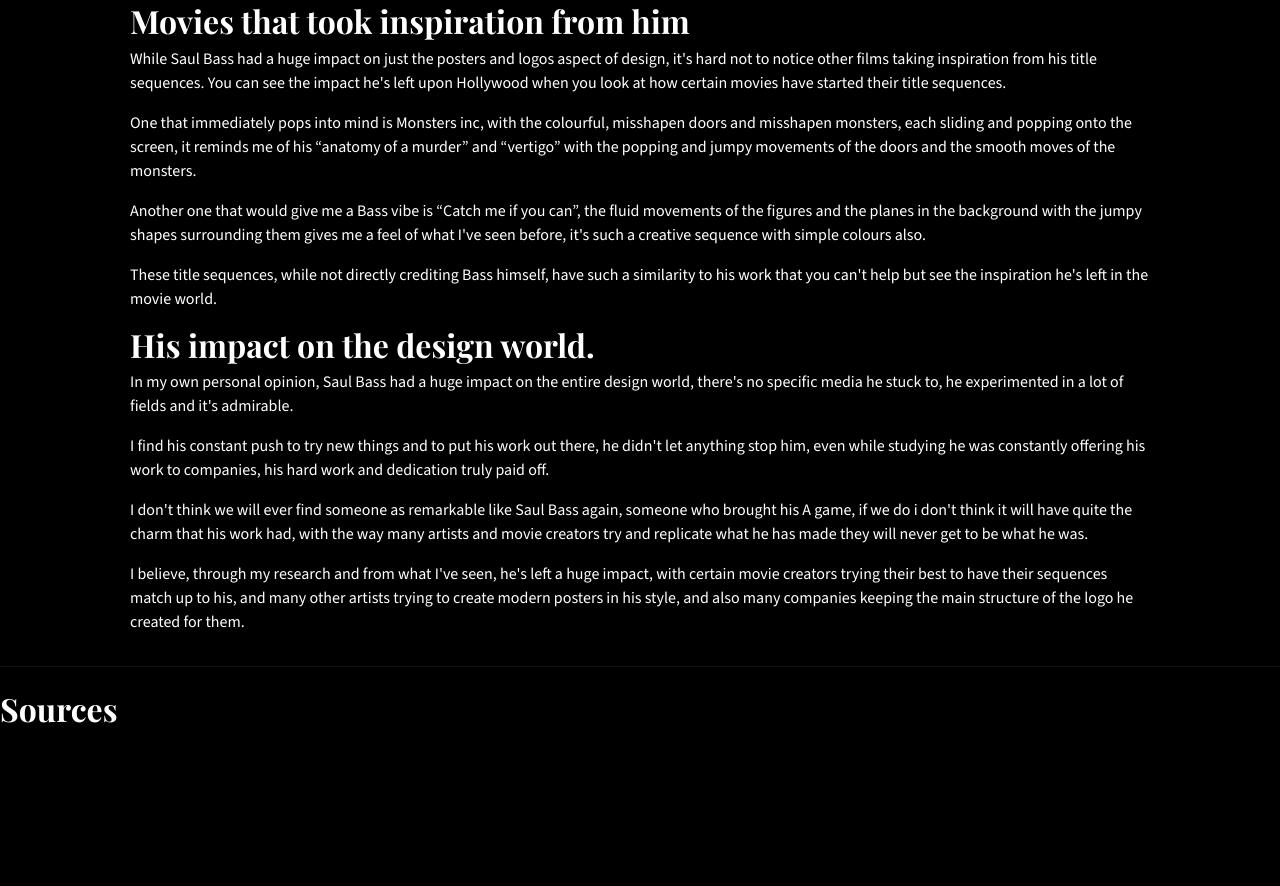
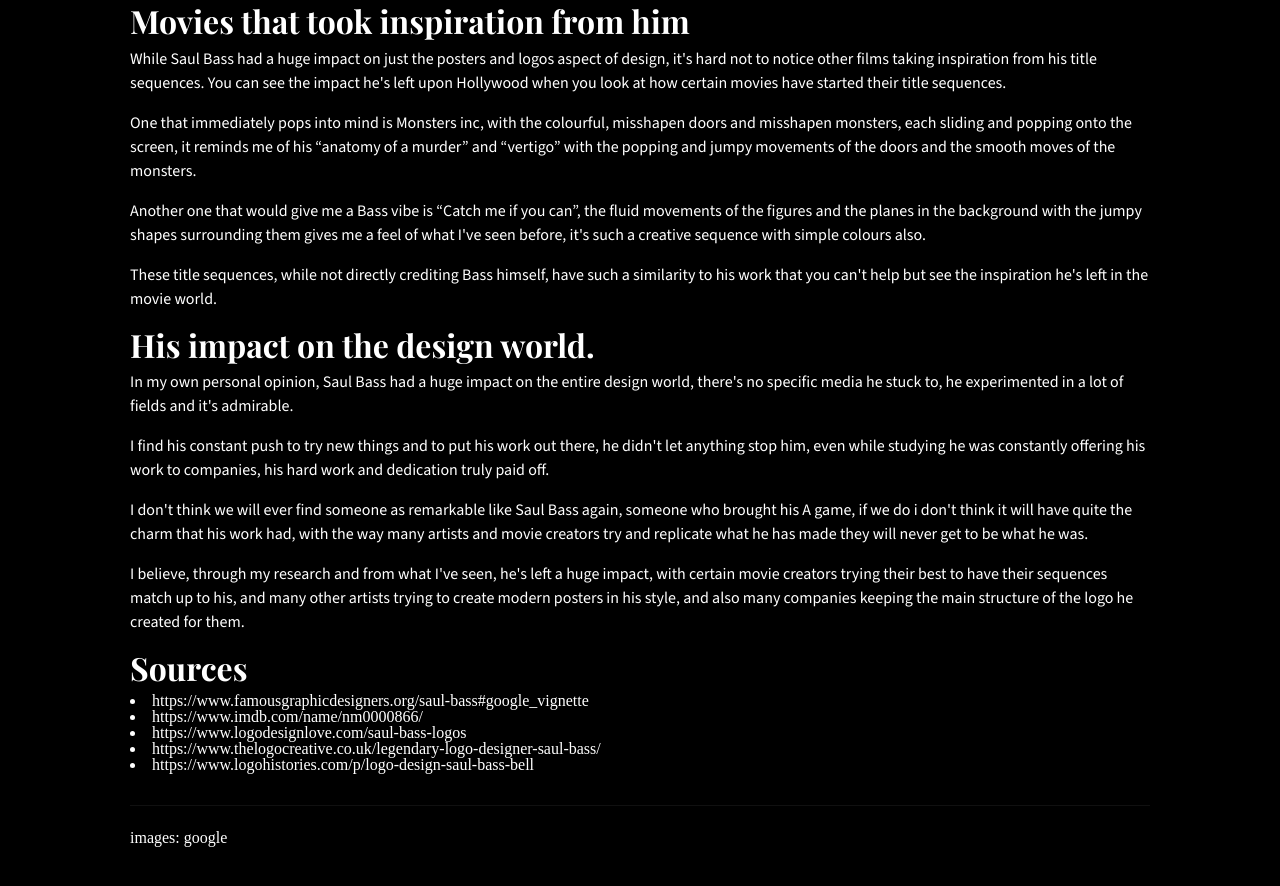
Before and after one commit to KathleenVincent03/saulbass, a plain HTML site: page index.HTML in a window 1280 px wide. Shown: the part 2307-3193 px from the top of the page. Before the commit the page ends 3105 px from the top, so only its background shows below. Drawn offline with nearby package versions, Linux system fonts and the light colour scheme; files that its build step writes are made by us from their sources; a web font is replaced by a local one.

Commit message:
more changes

```diff
--- a/saulbass.css
+++ b/CSS/saulbass.css
@@ -17,7 +17,7 @@ body {
     background-color:#000000
 }
 body {
-    background-color: rgb(0, 0, 0);
+    background-color: black;
   }
 /* content container to centre content*/
 .container {
--- a/index.HTML
+++ b/index.HTML
@@ -113,11 +113,22 @@ What impact has he had on the design world as a whole?
 
 <p>I believe, through my research and from what I've seen, he's left a huge impact, with certain movie creators trying their best to have their sequences match up to his, and many other artists trying to create modern posters in his style, and also many companies keeping the main structure of the logo he created for them.</p>
 </div>
-<footer>
+<div class="container">
     <h3>Sources</h3>
+    <blockqoute>
+    <li>https://www.famousgraphicdesigners.org/saul-bass#google_vignette</li>
 
-</footer>
+    <li>https://www.imdb.com/name/nm0000866/</li>
 
+    <li>https://www.logodesignlove.com/saul-bass-logos</li>
+
+    <li>https://www.thelogocreative.co.uk/legendary-logo-designer-saul-bass/</li>
+
+    <li>https://www.logohistories.com/p/logo-design-saul-bass-bell</li>
+    </blockqoute>
+
+<footer>images: google</footer>
+</div>
 </body>
 </main>
 </html>
```
Also changed, not shown: images/Murder.jpg (added), images/at.jpg (added), images/kleenex.jpg (added), images/onetwo.jpg (added).
